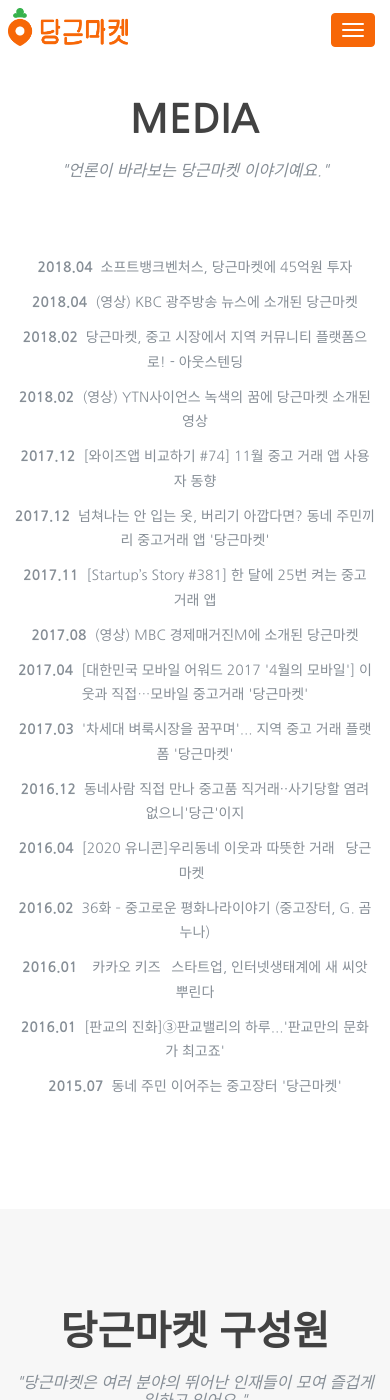
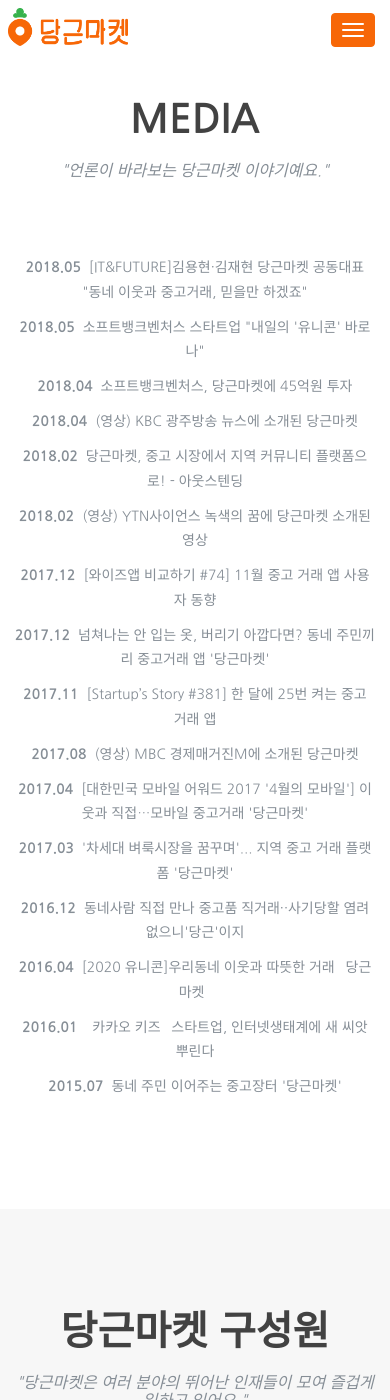
Before and after one commit to daangn/daangn-team-page, a Jekyll site: the page built from index.html, in a window 390 px wide and 1400 px high, scrolled down 2555 px. Built offline with Jekyll 4.4.1, drawn with Linux system fonts in a browser that asks for light colours; some web fonts are replaced; some of the changed text lies outside the part shown.

Commit message:
join us 추가

```diff
--- a/_config.yml
+++ b/_config.yml
@@ -42,6 +42,14 @@
   pic: start
 
 media:
+- content: "[IT&FUTURE]김용현·김재현 당근마켓 공동대표 \"동네 이웃과 중고거래, 믿을만 하겠죠\""
+  date: '2018.05'
+  url: http://view.asiae.co.kr/news/view.htm?idxno=2018052810355950858
+
+- content: "소프트뱅크벤처스 스타트업 \"내일의 '유니콘' 바로 나\""
+  date: '2018.05'
+  url: http://www.zdnet.co.kr/news/news_view.asp?artice_id=20180517160809&type=det&re=
+
 - content: "소프트뱅크벤처스, 당근마켓에 45억원 투자"
   date: '2018.04'
   url: http://www.zdnet.co.kr/news/news_view.asp?artice_id=20180424082614&type=det&re=
@@ -90,17 +98,9 @@
   date: '2016.04'
   url: http://www.etnews.com/20160322000150
 
-- content: "36화 – 중고로운 평화나라이야기 (중고장터, G. 곰누나)"
-  date: '2016.02'
-  url: http://zagavarzeon.com/36%ED%99%94-%EC%A4%91%EA%B3%A0%EB%A1%9C%EC%9A%B4-%ED%8F%89%ED%99%94%EB%82%98%EB%9D%BC%EC%9D%B4%EC%95%BC%EA%B8%B0-%EC%A4%91%EA%B3%A0%EC%9E%A5%ED%84%B0-g-%EA%B3%B0%EB%88%84%EB%82%98/
-
 - content: "`카카오 키즈` 스타트업, 인터넷생태계에 새 씨앗 뿌린다"
   date: '2016.01'
   url: http://www.etnews.com/20160126000113
-
-- content: "[판교의 진화]③판교밸리의 하루...'판교만의 문화가 최고죠'"
-  date: '2016.01'
-  url: http://www.edaily.co.kr/news/news_detail.asp?newsId=01338246612521656
 
 - content: "동네 주민 이어주는 중고장터 '당근마켓'"
   date: '2015.07'
@@ -186,6 +186,23 @@
   position: Software Engineer
   social:
 
+joinus_description: "\"당근마켓 서비스를 즐겁게 만들어갈 멋진 동료를 찾고 있어요.\""
+
+joinus:
+- position: 당근마켓 마케터
+  pic: recruit-marketer
+  sub-position:
+    - content: 당근마켓 마케터 채용
+      url: https://www.rocketpunch.com/jobs/41352/%EB%A7%88%EC%BC%80%ED%84%B0
+
+- position: 당근마켓 개발자
+  pic: recruit-developer
+  sub-position:
+    - content: 당근마켓 백엔드 서버 개발자(Ruby on Rails)
+      url: https://www.rocketpunch.com/jobs/41350/%EB%B0%B1%EC%97%94%EB%93%9C-%EC%84%9C%EB%B2%84-%EA%B0%9C%EB%B0%9C%EC%9E%90Ruby-on-Rails
+    - content: 당근마켓 iOS 개발자(swift) 개발자 채용
+      url: https://www.rocketpunch.com/jobs/41349/iOS-%EA%B0%9C%EB%B0%9C%EC%9E%90
+
 # Social networks usernames (many more available: google-plus, flickr, dribbble, pinterest, instagram, tumblr, linkedin, etc.)
 social:
   - title: envelope
--- a/_includes/header.html
+++ b/_includes/header.html
@@ -33,6 +33,12 @@
                 <li>
                     <a class="page-scroll" href="#team">Team</a>
                 </li>
+                {% assign positions = site.joinus %}
+                {% if positions %}
+                <li>
+                    <a class="page-scroll" href="#joinus">Join Us</a>
+                </li>
+                {% endif %}
                 <!-- <li>
                     <a class="page-scroll" href="#contact">Contact</a>
                 </li> -->
@@ -47,14 +53,7 @@
 <header>
     <div class="container">
         <div class="intro-text">
-                <!-- <div class="intro-lead-in">Welcome To Our Studio!</div> -->
-                <!-- <div class="intro-heading">It's Nice To Meet You</div> -->
             <a href="https://www.daangn.com" class="page-scroll btn btn-xl">당근마켓 시작하기</a>
         </div>
     </div>
 </header>
-<!--
-        {% for page in site.pages %}
-          {% if page.title %}<a class="page-link" href="{{ page.url | prepend: site.baseurl }}">{{ page.title }}</a>{% endif %}
-        {% endfor %}
- -->
--- /dev/null
+++ b/_includes/joinus.html
@@ -0,0 +1,24 @@
+<!-- Team Section -->
+    <section id="joinus">
+        <div class="container">
+            <div class="row">
+                <div class="col-lg-12 text-center">
+                    <h2 class="section-heading text-blacked">당근마켓팀과 함께해요!</h2>
+                    <h3 class="section-subheading text-muted">{{ site.joinus_description }}</h3>
+                </div>
+            </div>
+            <div class="row">
+                {% for position in site.joinus %}
+                <div class="col-sm-6">
+                    <div class="joinus-group">
+                        <img src="img/joinus/{{ position.pic }}.png" class="img-responsive img-recruit img-centered" alt="{{ position.title }}">
+                        <p><h4 class="text-blacked">{{ position.position }}</h4></p>
+                        {% for sub-position in position.sub-position %}
+                        <p class="text-muted"><a href="{{ sub-position.url }}">{{ sub-position.content }}</a></p>
+                        {% endfor %}
+                    </div>
+                </div>
+                {% endfor %}
+            </div>
+        </div>
+    </section>
--- a/_layouts/default.html
+++ b/_layouts/default.html
@@ -11,7 +11,11 @@
     {% include history.html %}
     {% include media.html %}
     {% include team.html %}
-    <!-- {% include contact.html %} -->
+
+    {% assign positions = site.joinus %}
+    {% if positions %}
+        {% include joinus.html %}
+    {% endif %}
     {% include footer.html %}
     {% include modals.html %}
     {% include js.html %}
```
Also changed, not shown: _includes/css/agency.css (+10 -0 lines), img/joinus/recruit-developer.png (added), img/joinus/recruit-marketer.png (added), 1 other file. Lines whose indentation alone changed are shown as unchanged.
